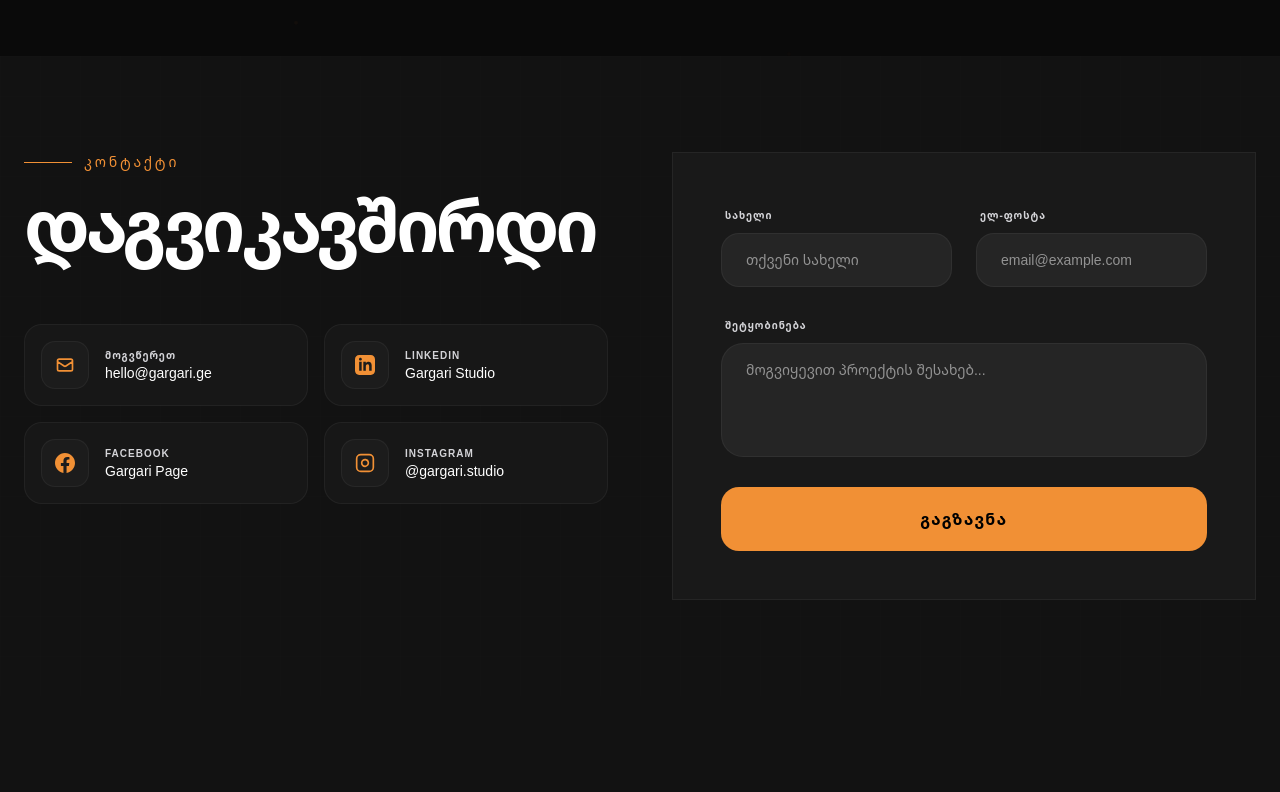
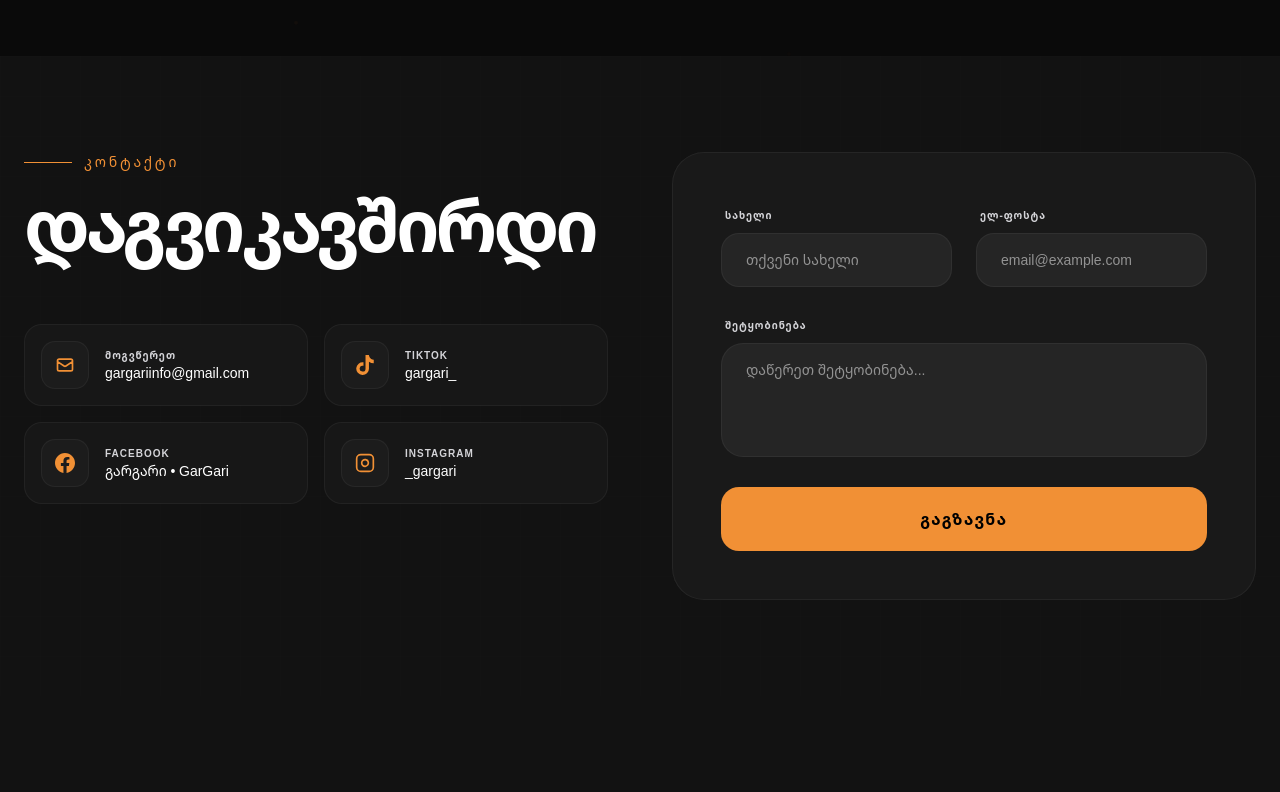
Before and after one commit to duda-el/gar-web, a Next.js app: page / in a window 1280 px wide. Shown: the part 3433-4225 px from the top of the page. Built offline with nearby package versions, Linux system fonts and the light colour scheme.

Commit message:
add image in about and change texts on contact also add custom errors

```diff
--- a/app/components/About/index.tsx
+++ b/app/components/About/index.tsx
@@ -4,7 +4,7 @@ import React, { useEffect, useState } from "react";
 import { motion } from "framer-motion";
 import { Rocket, Target, Zap, Cpu, ShieldCheck, Globe } from "lucide-react";
 import Image from "next/image";
-// import groupPhoto from "../../Assets/images/group.jpg";
+import groupPhoto from "../../Assets/images/garagari-boys.jpg";
 
 const stats = [
   {
@@ -85,13 +85,13 @@ const About = () => {
             <div className="relative z-10 rounded-[2.5rem] overflow-hidden border border-white/5 bg-[#141414] p-3 shadow-2xl">
               <div className="bg-[#1c1c1c] rounded-[2rem] aspect-square flex items-center justify-center relative overflow-hidden group">
                 <div className="absolute inset-0 z-0">
-                  {/* <Image
+                  <Image
                     src={groupPhoto}
                     alt="Gargari Team"
                     fill
                     className="object-cover opacity-30 grayscale group-hover:grayscale-0 group-hover:scale-105 transition-all duration-1000 ease-out"
                     placeholder="blur"
-                  /> */}
+                  />
                   <div className="absolute inset-0 bg-gradient-to-t from-[#0a0a0a] via-transparent to-transparent opacity-80" />
                 </div>
 
--- a/app/components/Contact/index.tsx
+++ b/app/components/Contact/index.tsx
@@ -1,7 +1,7 @@
 "use client";
 
 import React, { useRef, useState } from "react";
-import { motion } from "framer-motion";
+import { motion, AnimatePresence } from "framer-motion";
 import emailjs from "@emailjs/browser";
 
 const Contact = () => {
@@ -9,9 +9,30 @@ const Contact = () => {
   const [isSending, setIsSending] = useState(false);
   const [status, setStatus] = useState<"idle" | "success" | "error">("idle");
 
+  // ერორების სთეითი
+  const [errors, setErrors] = useState<{ [key: string]: string }>({});
+
+  const validateForm = () => {
+    const newErrors: { [key: string]: string } = {};
+    const formData = new FormData(form.current!);
+
+    if (!formData.get("from_name")) newErrors.from_name = "გთხოვთ მიუთითოთ სახელი";
+    if (!formData.get("reply_to")) {
+      newErrors.reply_to = "ელ-ფოსტა აუცილებელია";
+    } else if (!/\S+@\S+\.\S+/.test(formData.get("reply_to") as string)) {
+      newErrors.reply_to = "არასწორი ელ-ფოსტის ფორმატი";
+    }
+    if (!formData.get("message")) newErrors.message = "შეტყობინების ველი ცარიელია";
+
+    setErrors(newErrors);
+    return Object.keys(newErrors).length === 0;
+  };
+
   const sendEmail = (e: React.FormEvent) => {
     e.preventDefault();
     if (!form.current) return;
+
+    if (!validateForm()) return; // თუ ვალიდაცია ვერ გაიარა, არ გაიგზავნოს
 
     setIsSending(true);
 
@@ -24,6 +45,7 @@ const Contact = () => {
       )
       .then(() => {
         setStatus("success");
+        setErrors({});
         form.current?.reset();
       })
       .catch(() => {
@@ -35,11 +57,20 @@ const Contact = () => {
       });
   };
 
+  // ერორის კომპონენტი სისუფთავისთვის
+  const ErrorMsg = ({ msg }: { msg: string }) => (
+    <motion.p
+      initial={{ opacity: 0, y: -5 }}
+      animate={{ opacity: 1, y: 0 }}
+      exit={{ opacity: 0 }}
+      className="text-red-400 text-[10px] mt-1 ml-1 font-georgian italic"
+    >
+      {msg}
+    </motion.p>
+  );
+
   return (
-    <section
-      className="relative py-24 px-6 overflow-hidden bg-[#121212]"
-      id="contact"
-    >
+    <section className="relative py-24 px-6 overflow-hidden bg-[#121212]" id="contact">
       <div className="absolute inset-0 bg-grid-white pointer-events-none opacity-10" />
       <div className="max-w-7xl mx-auto relative z-10">
         <div className="grid grid-cols-1 lg:grid-cols-2 gap-16 items-start">
@@ -68,113 +99,57 @@ const Contact = () => {
             </div>
 
             <div className="grid grid-cols-1 sm:grid-cols-2 gap-4 pt-8">
+              {/* Email Card */}
               <div className="flex items-center gap-4 group cursor-pointer p-4 bg-[#1c1c1c]/50 rounded-2xl border border-white/5 hover:border-primary/50 transition-colors duration-200">
                 <div className="w-12 h-12 rounded-xl bg-[#1c1c1c] border border-white/5 flex items-center justify-center group-hover:scale-110 transition-transform duration-200">
-                  <svg
-                    className="w-5 h-5 text-primary"
-                    fill="none"
-                    stroke="currentColor"
-                    viewBox="0 0 24 24"
-                  >
-                    <path
-                      strokeLinecap="round"
-                      strokeLinejoin="round"
-                      strokeWidth="2"
-                      d="M3 8l7.89 5.26a2 2 0 002.22 0L21 8M5 19h14a2 2 0 002-2V7a2 2 0 00-2-2H5a2 2 0 00-2 2v10a2 2 0 002 2z"
-                    />
+                  <svg className="w-5 h-5 text-primary" fill="none" stroke="currentColor" viewBox="0 0 24 24">
+                    <path strokeLinecap="round" strokeLinejoin="round" strokeWidth="2" d="M3 8l7.89 5.26a2 2 0 002.22 0L21 8M5 19h14a2 2 0 002-2V7a2 2 0 00-2-2H5a2 2 0 00-2 2v10a2 2 0 002 2z" />
                   </svg>
                 </div>
                 <div>
-                  <p className="text-[10px] text-zinc-300 uppercase tracking-widest font-georgian font-bold">
-                    მოგვწერეთ
-                  </p>
-                  <p className="text-white text-sm font-medium">
-                    hello@gargari.ge
-                  </p>
+                  <p className="text-[10px] text-zinc-300 uppercase tracking-widest font-georgian font-bold">მოგვწერეთ</p>
+                  <p className="text-white text-sm font-medium">gargariinfo@gmail.com</p>
                 </div>
               </div>
 
-              <a
-                href="https://linkedin.com"
-                target="_blank"
-                aria-label="Follow us on LinkedIn"
-                className="flex items-center gap-4 group cursor-pointer p-4 bg-[#1c1c1c]/50 rounded-2xl border border-white/5 hover:border-primary/50 transition-colors duration-200"
-              >
+              {/* TikTok Card */}
+              <a href="https://www.tiktok.com/@gargari_?is_from_webapp=1&sender_device=pc" target="_blank" rel="noopener noreferrer" className="flex items-center gap-4 group cursor-pointer p-4 bg-[#1c1c1c]/50 rounded-2xl border border-white/5 hover:border-primary/50 transition-colors duration-200">
                 <div className="w-12 h-12 rounded-xl bg-[#1c1c1c] border border-white/5 flex items-center justify-center group-hover:scale-110 transition-transform duration-200">
-                  <svg
-                    className="w-5 h-5 text-primary"
-                    fill="currentColor"
-                    viewBox="0 0 24 24"
-                  >
-                    <path d="M19 0h-14c-2.761 0-5 2.239-5 5v14c0 2.761 2.239 5 5 5h14c2.762 0 5-2.239 5-5v-14c0-2.761-2.238-5-5-5zm-11 19h-3v-11h3v11zm-1.5-12.268c-.966 0-1.75-.79-1.75-1.764s.784-1.764 1.75-1.764 1.75.79 1.75 1.764-.783 1.764-1.75 1.764zm13.5 12.268h-3v-5.604c0-3.368-4-3.113-4 0v5.604h-3v-11h3v1.765c1.396-2.586 7-2.777 7 2.476v6.759z" />
+                  <svg className="w-5 h-5 text-primary" fill="currentColor" viewBox="0 0 448 512">
+                    <path d="M448,209.91a210.06,210.06,0,0,1-122.77-39.25V349.38A162.55,162.55,0,1,1,185,188.31V278.2a74.62,74.62,0,1,0,52.23,71.18V0l88,0a121.18,121.18,0,0,0,1.86,22.17h0A122.18,122.18,0,0,0,381,102.39a121.43,121.43,0,0,0,67,20.14Z" />
                   </svg>
                 </div>
                 <div>
-                  <p className="text-[10px] text-zinc-300 uppercase tracking-widest font-georgian font-bold">
-                    LinkedIn
-                  </p>
-                  <p className="text-white text-sm font-medium">
-                    Gargari Studio
-                  </p>
+                  <p className="text-[10px] text-zinc-300 uppercase tracking-widest font-georgian font-bold">TikTok</p>
+                  <p className="text-white text-sm font-medium">gargari_</p>
                 </div>
               </a>
 
-              <a
-                href="https://facebook.com"
-                target="_blank"
-                aria-label="Follow us on Facebook"
-                className="flex items-center gap-4 group cursor-pointer p-4 bg-[#1c1c1c]/50 rounded-2xl border border-white/5 hover:border-primary/50 transition-colors duration-200"
-              >
+              {/* Facebook Card */}
+              <a href="https://www.facebook.com/profile.php?id=61559932766757" target="_blank" rel="noopener noreferrer" className="flex items-center gap-4 group cursor-pointer p-4 bg-[#1c1c1c]/50 rounded-2xl border border-white/5 hover:border-primary/50 transition-colors duration-200">
                 <div className="w-12 h-12 rounded-xl bg-[#1c1c1c] border border-white/5 flex items-center justify-center group-hover:scale-110 transition-transform duration-200">
-                  <svg
-                    className="w-5 h-5 text-primary"
-                    fill="currentColor"
-                    viewBox="0 0 24 24"
-                  >
+                  <svg className="w-5 h-5 text-primary" fill="currentColor" viewBox="0 0 24 24">
                     <path d="M24 12.073c0-6.627-5.373-12-12-12s-12 5.373-12 12c0 5.99 4.388 10.954 10.125 11.854v-8.385H7.078v-3.47h3.047V9.43c0-3.007 1.792-4.669 4.533-4.669 1.312 0 2.686.235 2.686.235v2.953H15.83c-1.491 0-1.956.925-1.956 1.874v2.25h3.328l-.532 3.47h-2.796v8.385C19.612 23.027 24 18.062 24 12.073z" />
                   </svg>
                 </div>
                 <div>
-                  <p className="text-[10px] text-zinc-300 uppercase tracking-widest font-georgian font-bold">
-                    Facebook
-                  </p>
-                  <p className="text-white text-sm font-medium">Gargari Page</p>
+                  <p className="text-[10px] text-zinc-300 uppercase tracking-widest font-georgian font-bold">Facebook</p>
+                  <p className="text-white text-sm font-medium">გარგარი • GarGari</p>
                 </div>
               </a>
 
-              <a
-                href="https://instagram.com"
-                target="_blank"
-                aria-label="Follow us on Instagram"
-                className="flex items-center gap-4 group cursor-pointer p-4 bg-[#1c1c1c]/50 rounded-2xl border border-white/5 hover:border-primary/50 transition-colors duration-200"
-              >
+              {/* Instagram Card */}
+              <a href="https://www.instagram.com/_gargari/" target="_blank" rel="noopener noreferrer" className="flex items-center gap-4 group cursor-pointer p-4 bg-[#1c1c1c]/50 rounded-2xl border border-white/5 hover:border-primary/50 transition-colors duration-200">
                 <div className="w-12 h-12 rounded-xl bg-[#1c1c1c] border border-white/5 flex items-center justify-center group-hover:scale-110 transition-transform duration-200">
-                  <svg
-                    className="w-5 h-5 text-primary"
-                    fill="none"
-                    stroke="currentColor"
-                    strokeWidth="2"
-                    viewBox="0 0 24 24"
-                  >
-                    <rect
-                      x="2"
-                      y="2"
-                      width="20"
-                      height="20"
-                      rx="5"
-                      ry="5"
-                    ></rect>
+                  <svg className="w-5 h-5 text-primary" fill="none" stroke="currentColor" strokeWidth="2" viewBox="0 0 24 24">
+                    <rect x="2" y="2" width="20" height="20" rx="5" ry="5"></rect>
                     <path d="M16 11.37A4 4 0 1 1 12.63 8 4 4 0 0 1 16 11.37z"></path>
                     <line x1="17.5" y1="6.5" x2="17.51" y2="6.5"></line>
                   </svg>
                 </div>
                 <div>
-                  <p className="text-[10px] text-zinc-300 uppercase tracking-widest font-georgian font-bold">
-                    Instagram
-                  </p>
-                  <p className="text-white text-sm font-medium">
-                    @gargari.studio
-                  </p>
+                  <p className="text-[10px] text-zinc-300 uppercase tracking-widest font-georgian font-bold">Instagram</p>
+                  <p className="text-white text-sm font-medium">_gargari</p>
                 </div>
               </a>
             </div>
@@ -186,47 +161,41 @@ const Contact = () => {
             viewport={{ once: true }}
             transition={{ duration: 0.2 }}
             className="bg-[#1c1c1c]/80 backdrop-blur-sm p-8 md:p-12 border border-white/5 relative"
-            style={{ borderRadius: "var(--radius-4xl)" }}
+            style={{ borderRadius: "32px" }}
           >
-            <form ref={form} onSubmit={sendEmail} className="space-y-6">
+            <form ref={form} onSubmit={sendEmail} className="space-y-6" noValidate>
               <div className="grid grid-cols-1 md:grid-cols-2 gap-6">
                 <div className="space-y-2">
-                  <label className="text-[10px] uppercase tracking-widest text-zinc-300 font-georgian ml-1 font-bold">
-                    სახელი
-                  </label>
+                  <label className="text-[10px] uppercase tracking-widest text-zinc-300 font-georgian ml-1 font-bold">სახელი</label>
                   <input
                     type="text"
                     name="from_name"
-                    required
-                    className="w-full bg-[#252525] border border-white/5 rounded-2xl px-6 py-4 mt-2 text-white focus:outline-none focus:border-primary/50 transition-colors font-georgian text-sm"
+                    className={`w-full bg-[#252525] border ${errors.from_name ? 'border-red-500/50' : 'border-white/5'} rounded-2xl px-6 py-4 mt-2 text-white focus:outline-none focus:border-primary/50 transition-colors font-georgian text-sm`}
                     placeholder="თქვენი სახელი"
                   />
+                  <AnimatePresence>{errors.from_name && <ErrorMsg msg={errors.from_name} />}</AnimatePresence>
                 </div>
                 <div className="space-y-2">
-                  <label className="text-[10px] uppercase tracking-widest text-zinc-300 font-georgian ml-1 font-bold">
-                    ელ-ფოსტა
-                  </label>
+                  <label className="text-[10px] uppercase tracking-widest text-zinc-300 font-georgian ml-1 font-bold">ელ-ფოსტა</label>
                   <input
                     type="email"
                     name="reply_to"
-                    required
-                    className="w-full bg-[#252525] border border-white/5 rounded-2xl px-6 py-4 mt-2 text-white focus:outline-none focus:border-primary/50 transition-colors font-georgian text-sm"
+                    className={`w-full bg-[#252525] border ${errors.reply_to ? 'border-red-500/50' : 'border-white/5'} rounded-2xl px-6 py-4 mt-2 text-white focus:outline-none focus:border-primary/50 transition-colors font-georgian text-sm`}
                     placeholder="email@example.com"
                   />
+                  <AnimatePresence>{errors.reply_to && <ErrorMsg msg={errors.reply_to} />}</AnimatePresence>
                 </div>
               </div>
 
               <div className="space-y-2">
-                <label className="text-[10px] uppercase tracking-widest text-zinc-300 font-georgian ml-1 font-bold">
-                  შეტყობინება
-                </label>
+                <label className="text-[10px] uppercase tracking-widest text-zinc-300 font-georgian ml-1 font-bold">შეტყობინება</label>
                 <textarea
                   name="message"
-                  required
                   rows={4}
-                  className="w-full bg-[#252525] border border-white/5 rounded-3xl px-6 py-4 mt-2 text-white focus:outline-none focus:border-primary/50 transition-colors font-georgian resize-none text-sm"
-                  placeholder="მოგვიყევით პროექტის შესახებ..."
+                  className={`w-full bg-[#252525] border ${errors.message ? 'border-red-500/50' : 'border-white/5'} rounded-3xl px-6 py-4 mt-2 text-white focus:outline-none focus:border-primary/50 transition-colors font-georgian resize-none text-sm`}
+                  placeholder="დაწერეთ შეტყობინება..."
                 ></textarea>
+                <AnimatePresence>{errors.message && <ErrorMsg msg={errors.message} />}</AnimatePresence>
               </div>
 
               <motion.button
@@ -234,21 +203,13 @@ const Contact = () => {
                 whileTap={{ scale: 0.98 }}
                 disabled={isSending}
                 type="submit"
-                className={`w-full py-5 ${
-                  status === "success" ? "bg-green-600" : "bg-primary"
-                } text-black font-bold rounded-2xl font-georgian tracking-widest uppercase transition-all duration-200`}
+                className={`w-full py-5 ${status === "success" ? "bg-green-600" : "bg-primary"} text-black font-bold rounded-2xl font-georgian tracking-widest uppercase transition-all duration-200`}
               >
-                {isSending
-                  ? "იგზავნება..."
-                  : status === "success"
-                  ? "გაიგზავნა! ✓"
-                  : "გაგზავნა"}
+                {isSending ? "იგზავნება..." : status === "success" ? "გაიგზავნა! ✓" : "გაგზავნა"}
               </motion.button>
 
               {status === "error" && (
-                <p className="text-red-500 text-xs text-center font-georgian">
-                  შეცდომაა, სცადეთ მოგვიანებით.
-                </p>
+                <p className="text-red-500 text-xs text-center font-georgian">შეცდომაა, სცადეთ მოგვიანებით.</p>
               )}
             </form>
           </motion.div>
```
Also changed, not shown: app/Assets/images/garagari-boys.jpg (added).
